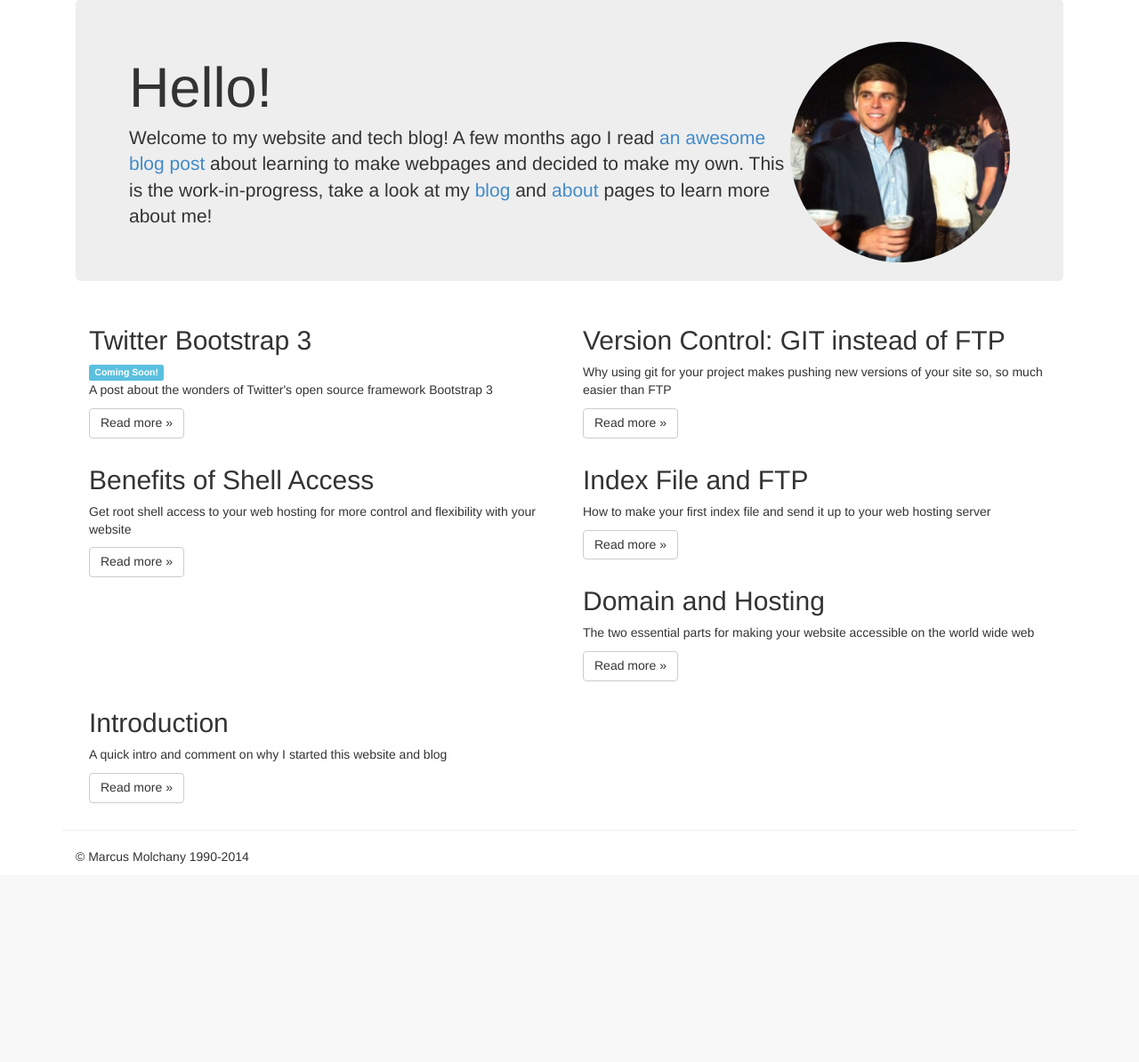
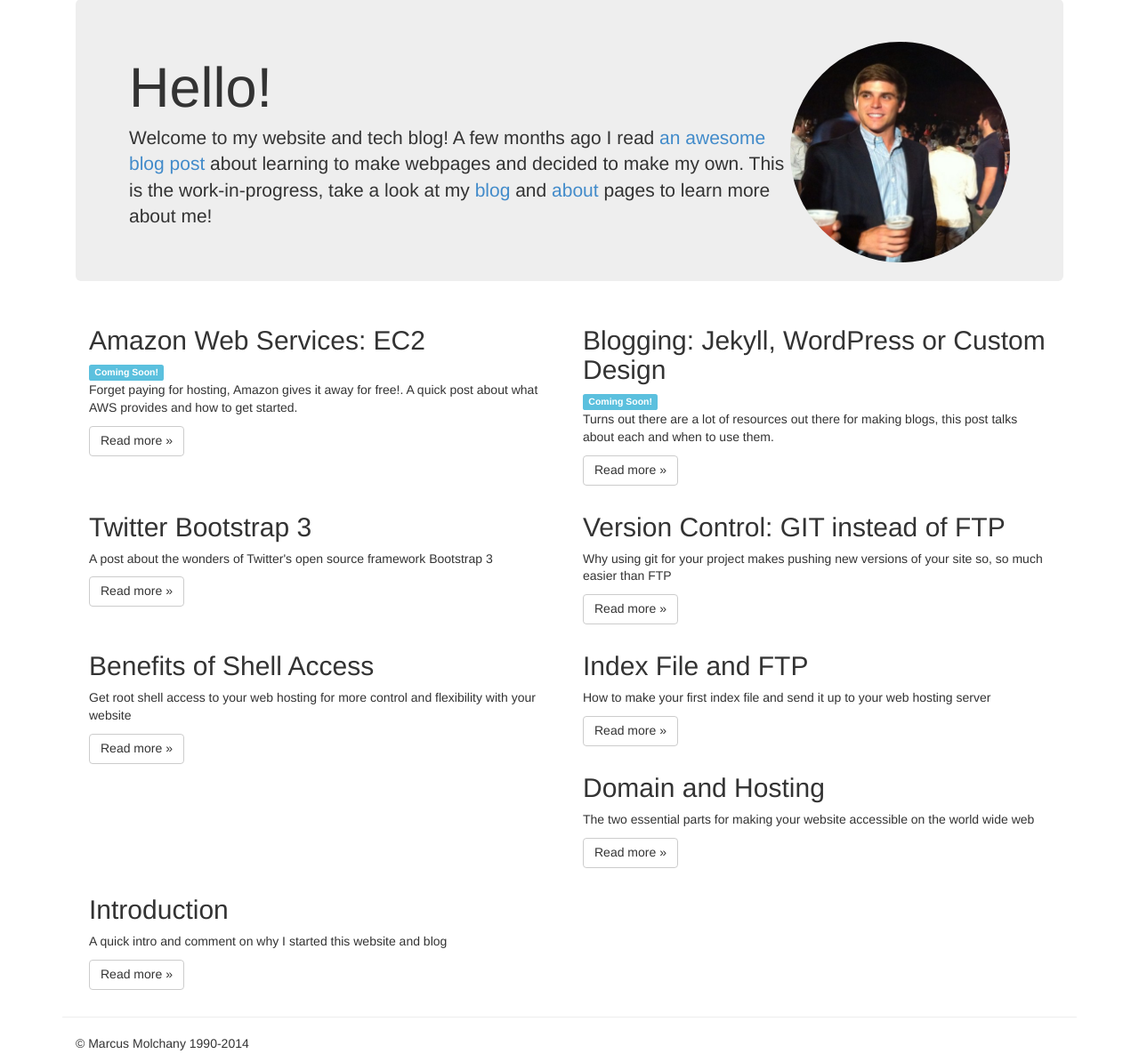
Before and after one commit to marcusmolchany/blog_php, a PHP site: page / in a window 1280 px wide. Shown: the part 71-1265 px from the top of the page at 89% size. Before the commit the page ends 1042 px from the top, so only its background shows below. Run offline with PHP 8.4, Linux system fonts and the light colour scheme; data that the repository does not hold is empty.

Commit message:
Updated index.php for new blog posts and wrote the Bootstrap post.

```diff
--- a/index.php
+++ b/index.php
@@ -35,8 +35,21 @@
           </div>
           <div class="row">
             <div class="col-6 col-sm-6 col-lg-6">
+              <h2>Amazon Web Services: EC2</h2>
+              <span class="label label-info">Coming Soon!</span>
+              </br>
+              <p> Forget paying for hosting, Amazon gives it away for free!. A quick post about what AWS provides and how to get started. </p>
+              <p><a class="btn btn-default" href=<?php echo "'" . $_SERVER['DOC_ROOT'] . "/blog'"?>>Read more &raquo;</a></p>
+            </div><!--/span-->
+            <div class="col-6 col-sm-6 col-lg-6">
+              <h2>Blogging: Jekyll, WordPress or Custom Design</h2>
+              <span class="label label-info">Coming Soon!</span>
+              </br>
+              <p> Turns out there are a lot of resources out there for making blogs, this post talks about each and when to use them. </p>
+              <p><a class="btn btn-default" href=<?php echo "'" . $_SERVER['DOC_ROOT'] . "/blog'"?>>Read more &raquo;</a></p>
+            </div><!--/span-->
+            <div class="col-6 col-sm-6 col-lg-6">
               <h2>Twitter Bootstrap 3</h2>
-              <span class="label label-info">Coming Soon!</span>
               <p> A post about the wonders of Twitter's open source framework Bootstrap 3 </p>
               <p><a class="btn btn-default" href=<?php echo "'" . $_SERVER['DOC_ROOT'] . "/blog'"?>>Read more &raquo;</a></p>
             </div><!--/span-->
--- a/posts/TwitterBootstrap3.txt
+++ b/posts/TwitterBootstrap3.txt
@@ -1,3 +1,7 @@
 Twitter Bootstrap 3
 
-This is a place holder for the post about the wonders of Twitter Bootstrap 3.
+<p>Twitter Bootstrap is a gift from the gods. In short, Twitter Bootstrap is an open source web front-end framework that makes common HTML elements look great, provides cross browser compatability and most importantly incorporates responsive design for viewing websites on the many different devices that exist today. It started as a project called Twitter Blueprint and grew internally as engineers started contributing heavily during a Hack Week. Since then it has been publicly released and maintained by the core contributors and open source community and has made it to the current version 3.0.</p>
+
+<p>So what makes Bootstrap so great? With the growing trend in mobile devices and tablets people have an array of ways to visit the internet, all with <a href="http://learn.lyntonweb.com/hs-fs/hub/74005/file-271229544-png/mobile-screen-sizes-resized-600.png">different screen sizes </a>(from <a href="http://www.lyntonweb.com/inbound-marketing-blog/responsive-design-101-everything-you-need-to-know">Lyntonweb</a> who borrowed it from <a href="http://opensignal.com/reports/fragmentation-2013/">Open Signal</a>). Some web developers took the approach of making separate mobile and desktop websites (mobile.example.com vs example.com) but these usually lead to a limited version of the full website and typically a poor user experience. Bootstrap solved this issue by implementing a grid system in CSS. Whenever you add an HTML element you specify how many columns that item will take up. This allows for columns to stack when the screen size changes, ultimately allowing developers to make one version of their website for all devices and restoring peace to the universe. Try it out, this website was built on bootstrap, open it on any device or resize it on your computer and see how it reacts (non of which I did myself, huge shout out to everyone who contributes to Bootstrap).</p>
+
+<p>Bootstrap also includes some custom components that are commonly used across the internet such as navbars, alerts, labels, badges and progress bars to make your life easier. Along with the custom HTML and CSS is some JavaScript to animate their components. Everything is incredibly well documented on their website with examples and matching code snippets. <a href="http://getbootstrap.com/">Check it out</a>, the <a href="http://getbootstrap.com/getting-started/">Getting Started</a> page is really awesome and even includes some templates for getting started (this website was based off of Offcanvas).</p>
```
